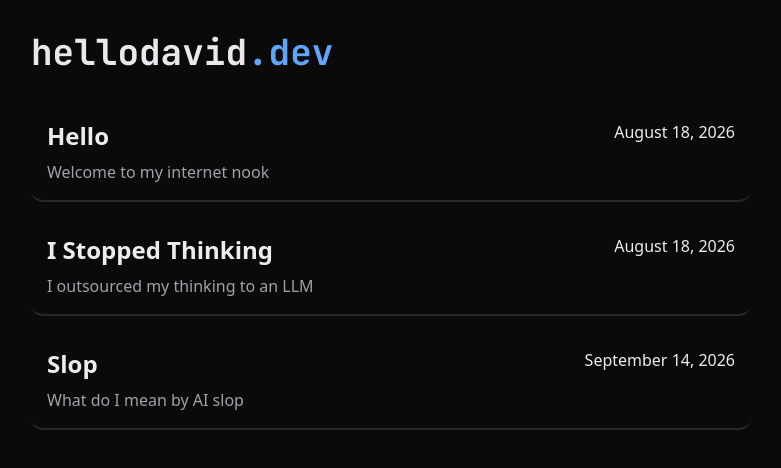
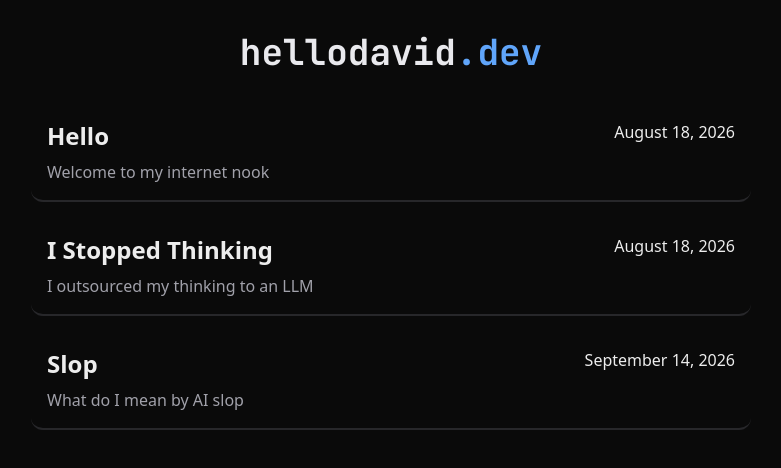
Before and after one commit to DGV98/portfolio, a Next.js app: page /blog in a window 1280 px wide. Shown: the top 468 px of the page, without its empty margins (249-1030 px from the left). Built offline with nearby package versions, Linux system fonts and the light colour scheme.

Commit message:
Centered page title

```diff
--- a/app/blog/page.tsx
+++ b/app/blog/page.tsx
@@ -6,7 +6,7 @@
   const posts = await getPosts();
   return (
     <div className="flex w-full justify-center">
-      <div className="flex w-full max-w-3xl flex-col items-start gap-4 px-6 py-8 lg:gap-8">
+      <div className="flex w-full max-w-3xl flex-col items-center gap-4 px-6 py-8 lg:gap-8">
         <Banner />
         <div className="flex w-full flex-col gap-4">
           {posts && posts.map((post, i) => <BlogRow post={post} key={i} />)}
```
